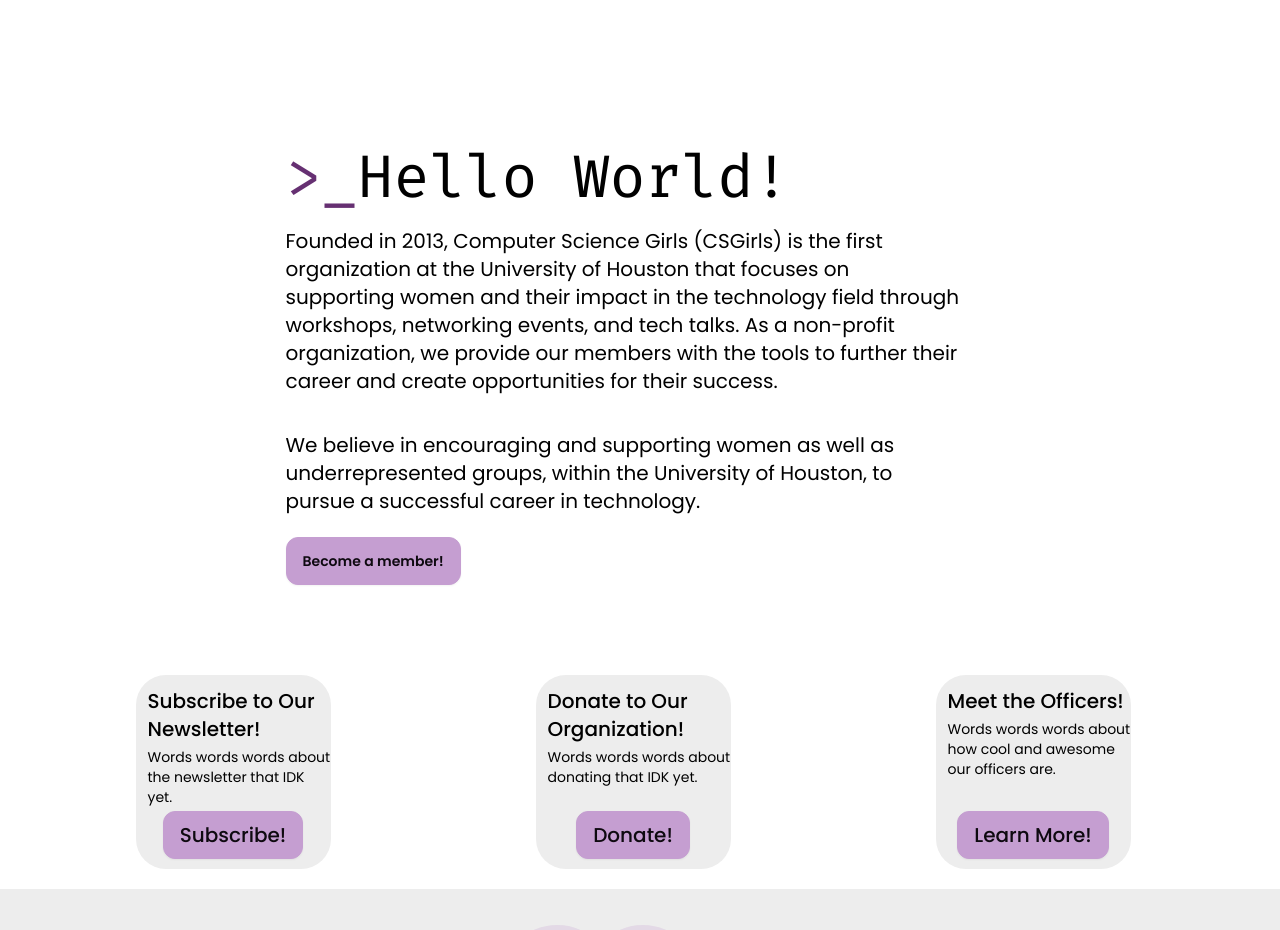
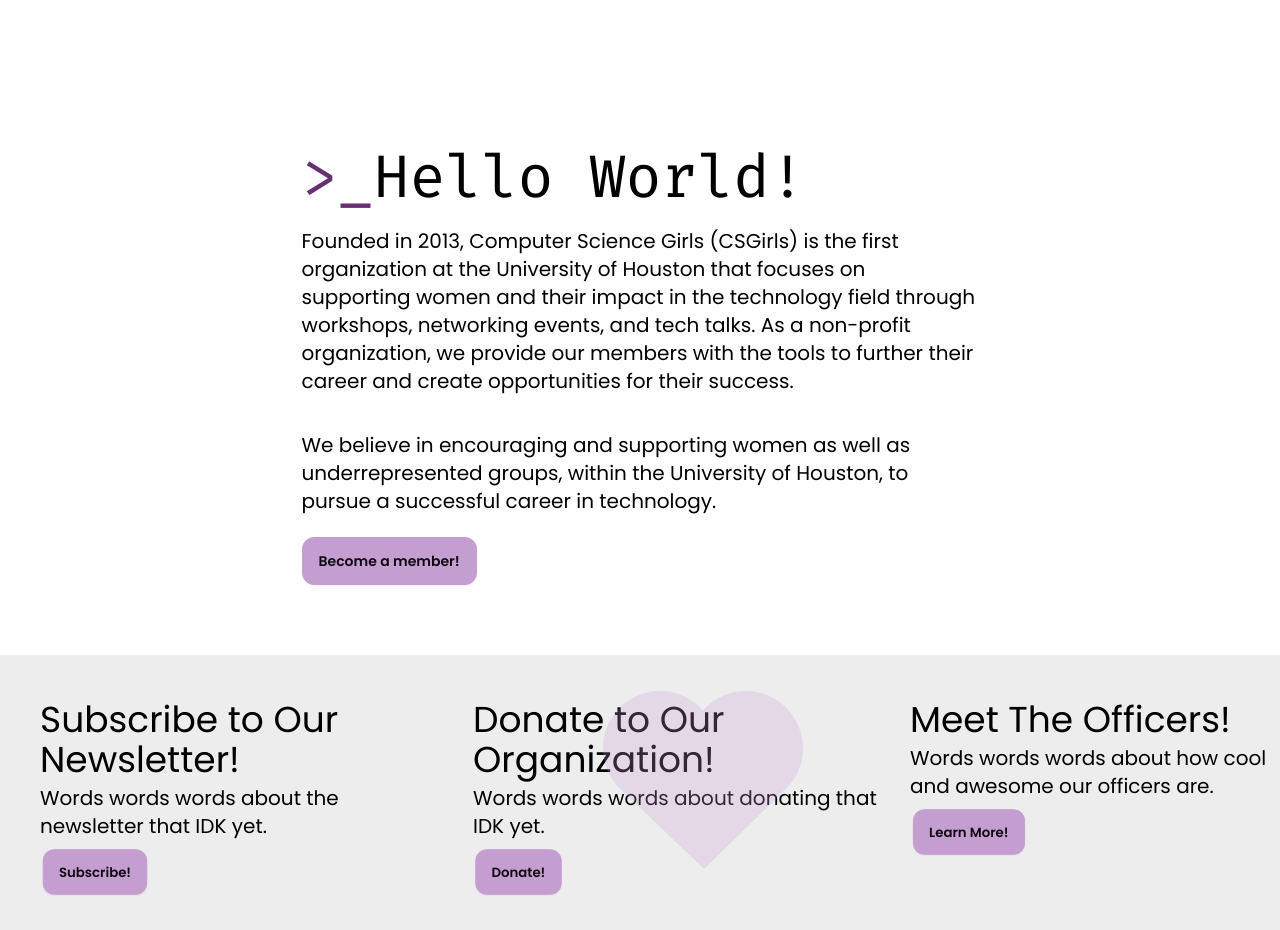
Before and after one commit to CSGirlsUH/csgirls-website, a React (Vite) app in the folder csgwebsite/: page / in a window 1280 px wide. Shown: the part 120-1050 px from the top of the page. Built offline with nearby package versions, Linux system fonts and the light colour scheme.

Commit message:
Donate to org formatting needs to be fixed

```diff
--- a/csgwebsite/src/components/Hero.tsx
+++ b/csgwebsite/src/components/Hero.tsx
@@ -2,8 +2,8 @@
   return (
     <>
       {/* TODO: Add sm: breakpiont to have padding on left */}
-      <div className="flex flex-row justify-center pb-5 mr-2 ml-2 md:pb-[70px] md:pt-28 md:pl-0 md:mr-10 overflow-x-auto">
-        <div className="flex flex-col mx-auto px-5">
+      <div className="flex flex-row justify-center pb-5 mr-2 ml-10 md:pb-[70px] md:pt-28 md:pl-0 md:mr-10 overflow-x-auto">
+        <div className="flex flex-col px-5">
           {/* Title Text */}
           <div className="font-firacode text-2xl pt-5 pb-2 ml-0 text-left md:text-6xl md:pb-5 ">
             <h1 className="inline-block text-logopurple">{">_"}</h1>
--- a/csgwebsite/src/components/OrgActions.tsx
+++ b/csgwebsite/src/components/OrgActions.tsx
@@ -12,7 +12,7 @@
   return (
     <>
       {/* Mobile View */}
-      <div className="flex flex-row mx-5 overflow-x-auto md:overflow-hidden">
+      <div className="md:hidden flex flex-row mx-5 overflow-x-auto md:overflow-hidden">
         <div className="flex flex-auto flex-row justify-around md:mx-5 py-5">
           <SmallActions
             title="Subscribe to Our Newsletter!"
@@ -36,10 +36,10 @@
       </div>
 
       {/* Desktop View */}
-      <div className="hidden md:flex">
-        <div className="flex flex-row bg-bggray w-screen py-[45px]">
+      <div className="hidden md:flex md:flex-row justify-around">
+        <div className="flex flex-1 justify-between bg-bggray w-screen py-[45px]">
           {/* Subscribe to Our Newsletter */}
-          <div className="flex flex-col ml-0 sm:ml-10 lg:ml-10 lg:justify-between">
+          <div className="flex flex-col ml-10 justify-between">
             <h1 className="text-left text-4xl">Subscribe to Our Newsletter!</h1>
             <div>
               <p className="text-left text-xl w-[370px] max-h-[121px] pt-1">
@@ -54,9 +54,11 @@
 
           {/* Donate to Our Organization */}
           <div className="flex flex-col content-center">
-            <h1 className="text-left text-4xl">Donate to Our Organization!</h1>
+            <h1 className="text-left text-4xl min-w-[300px]">
+              Donate to Our Organization!
+            </h1>
             <div>
-              <p className="text-left text-xl w-[370px] max-h-[75px] pt-1">
+              <p className="text-left text-xl sm:w-[370px] lg:w-[370px] max-h-[121px] pt-1">
                 Words words words about donating that IDK yet.
               </p>
 
@@ -71,12 +73,12 @@
           </div>
 
           {/* Meet the Officers */}
-          <div className="flex flex-col content-center mr-[250px] pl-2 ">
+          <div className="flex flex-col content-center pl-2 ">
             <h1 className="text-left text-4xl w-44 md:w-[370px]">
               Meet The Officers!
             </h1>
             <div>
-              <p className="text-left text-xl w-[370px] max-h-[121px] pt-1">
+              <p className="text-left text-xl max-w-[370px] max-h-[121px] pt-1">
                 Words words words about how cool and awesome our officers are.
               </p>
 
```
